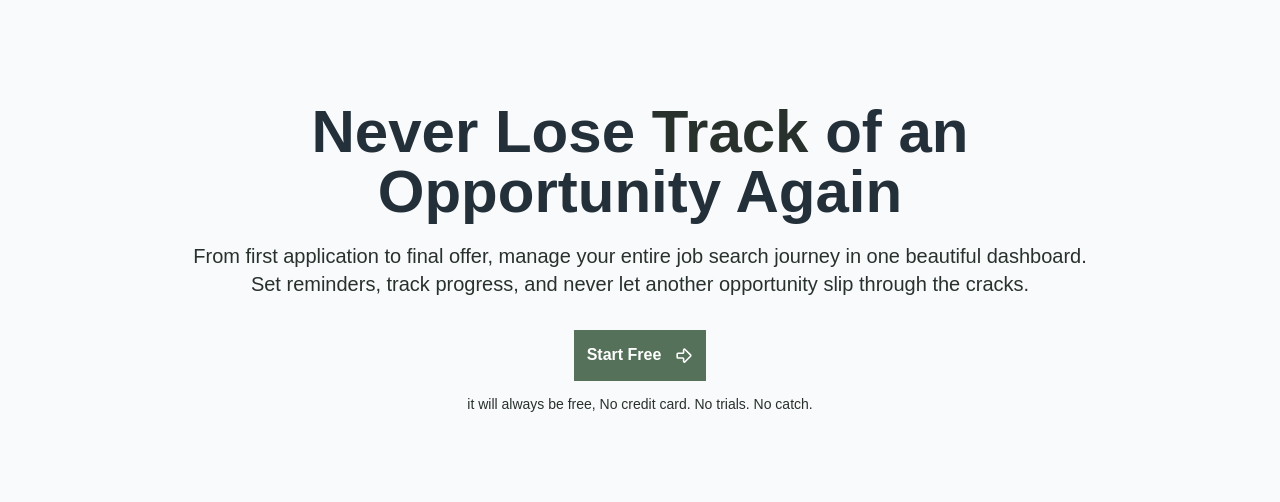
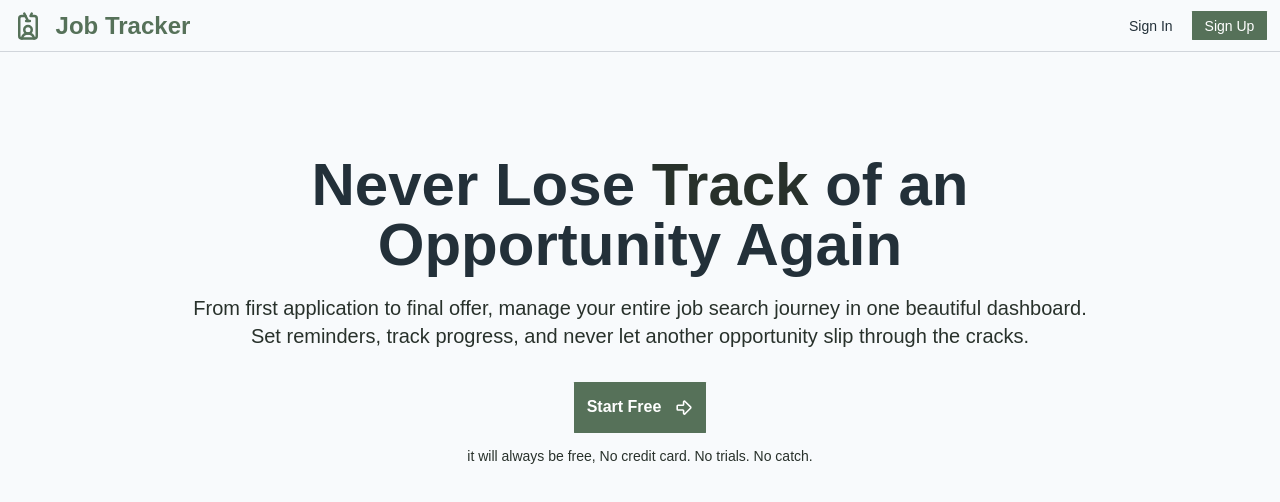
Before and after one commit to maximilum/job-tracker-app, a Next.js app: page / in a window 1280 px wide. Shown: the top 502 px of the page. Built offline with nearby package versions, Linux system fonts and the light colour scheme; a web font is replaced by a local one.

Commit message:
created navbar
added links to home sign in and sign up pages. create dashboard page.

```diff
--- /dev/null
+++ b/app/dashboard/page.tsx
@@ -0,0 +1,11 @@
+import React from "react";
+
+const Dashboard = () => {
+  return (
+    <nav className="border-b border-border">
+      <div className="container mx-auto px-4">navbar</div>
+    </nav>
+  );
+};
+
+export default Dashboard;
--- a/app/layout.tsx
+++ b/app/layout.tsx
@@ -38,6 +38,7 @@ export default function RootLayout({
       <body
         className={`${fontSans.variable} ${fontSerif.variable} ${fontMono.variable} antialiased`}
       >
+        <Navbar></Navbar>
         {children}
       </body>
     </html>
--- a/app/page.tsx
+++ b/app/page.tsx
@@ -1,5 +1,6 @@
 import { Button } from "@/components/ui/button";
 import { ArrowBigRight, ArrowRight } from "lucide-react";
+import Link from "next/link";
 
 export default function Home() {
   return (
@@ -19,9 +20,14 @@ export default function Home() {
               cracks.
             </p>
             <div className="flex flex-col items-center gap-4">
-              <Button size={"xl"} className=" h-16 px-16 font-semibold text-md">
-                Start Free <ArrowBigRight className="ml-2 size-6" />
-              </Button>
+              <Link href="/sign-up">
+                <Button
+                  size={"xl"}
+                  className=" h-16 px-16 font-semibold text-md"
+                >
+                  Start Free <ArrowBigRight className="ml-2 size-6" />
+                </Button>
+              </Link>
               <p className="text-sm text-muted-foreground">
                 it will always be free, No credit card. No trials. No catch.
               </p>
--- /dev/null
+++ b/app/sign-in/page.tsx
@@ -0,0 +1,7 @@
+import React from "react";
+
+const SignIn = () => {
+  return <div>SignIn</div>;
+};
+
+export default SignIn;
--- /dev/null
+++ b/app/sign-up/page.tsx
@@ -0,0 +1,7 @@
+import React from "react";
+
+const SignUp = () => {
+  return <div>SignUp</div>;
+};
+
+export default SignUp;
--- /dev/null
+++ b/components/Navbar.tsx
@@ -0,0 +1,29 @@
+import { IdCardLanyard } from "lucide-react";
+import Link from "next/link";
+import React from "react";
+import { Button } from "./ui/button";
+
+const Navbar = () => {
+  return (
+    <nav className="border-b border-border bg-background text-foreground">
+      <div className="container flex mx-auto px-4 h-16 items-center justify-between">
+        <Link href="/">
+          <div className="flex items-center gap-4 text-primary text-2xl font-semibold">
+            <IdCardLanyard size="30" />
+            <p>Job Tracker</p>
+          </div>
+        </Link>
+        <div className="flex gap-2">
+          <Link href={"/sign-in"}>
+            <Button variant={"ghost"}>Sign In</Button>
+          </Link>
+          <Link href={"/sign-up"}>
+            <Button>Sign Up</Button>
+          </Link>
+        </div>
+      </div>
+    </nav>
+  );
+};
+
+export default Navbar;
```
